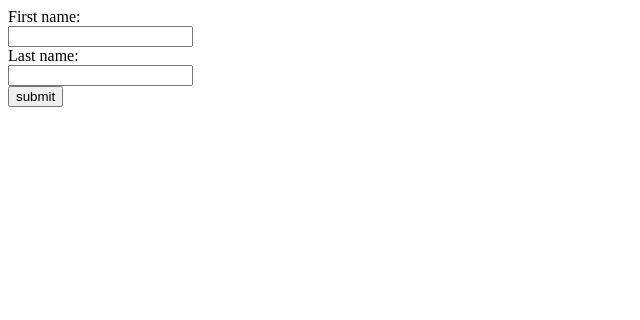
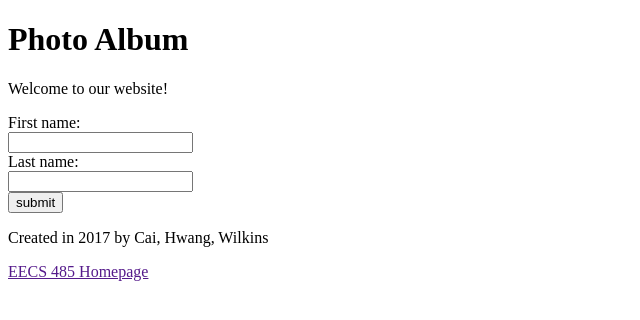
Before and after one commit to krinsang/485p1, a plain HTML site: page index.html in a window 1280 px wide. Shown: the whole page, without its empty margins (0-640 px from the left). Drawn offline with Linux system fonts and the light colour scheme.

Commit message:
Added basic info

```diff
--- a/index.html
+++ b/index.html
@@ -2,12 +2,19 @@
 <html>
 	<head>
 		<title> Website </title>
+
+		<meta charset = "UTF-8">
+		<meta name="description" content="Photo album editing">
+		<meta name="keywords" content="HTML, Python, MySQL">
+		<meta name="author" content="Andrew Wilkins, Eddie Cai, Insang Hwang">
 	</head>
 
 	<body>
+		<h1> Photo Album </h1>
+		<p> Welcome to our website! </p>
+
 		<! Use GET to not make changes, POST for editing/adding content>
-
-		<form>
+		<form method = "post">
 			First name:<br>
 			<input type ="text" name = "firstname"><br>
 			Last name:<br>
@@ -15,4 +22,8 @@
 			<input type="submit" value = "submit"><br>
 		</form>
 	</body>
+
+	<footer>
+		<p>Created in 2017 by Cai, Hwang, Wilkins</p>
+		<p><a href "eecs485.org"> EECS 485 Homepage </a> </p>
 </html>
```
